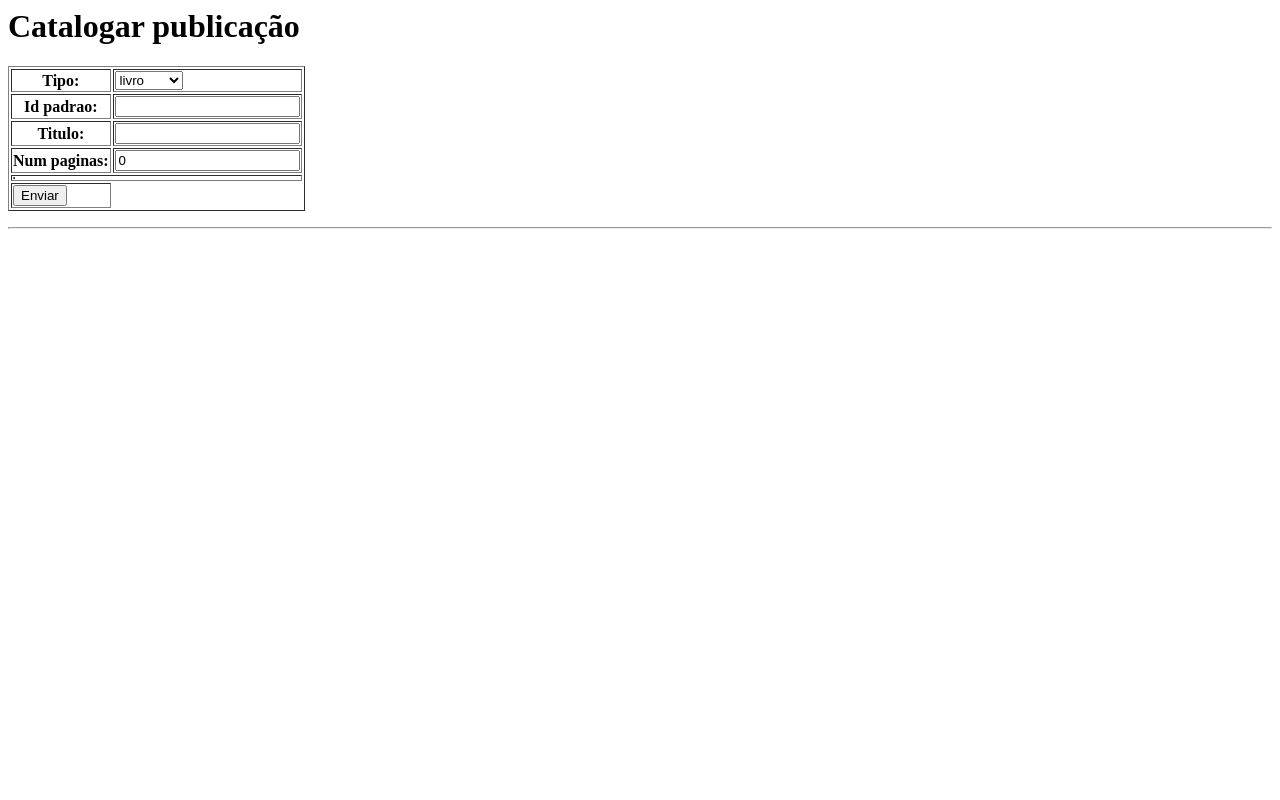
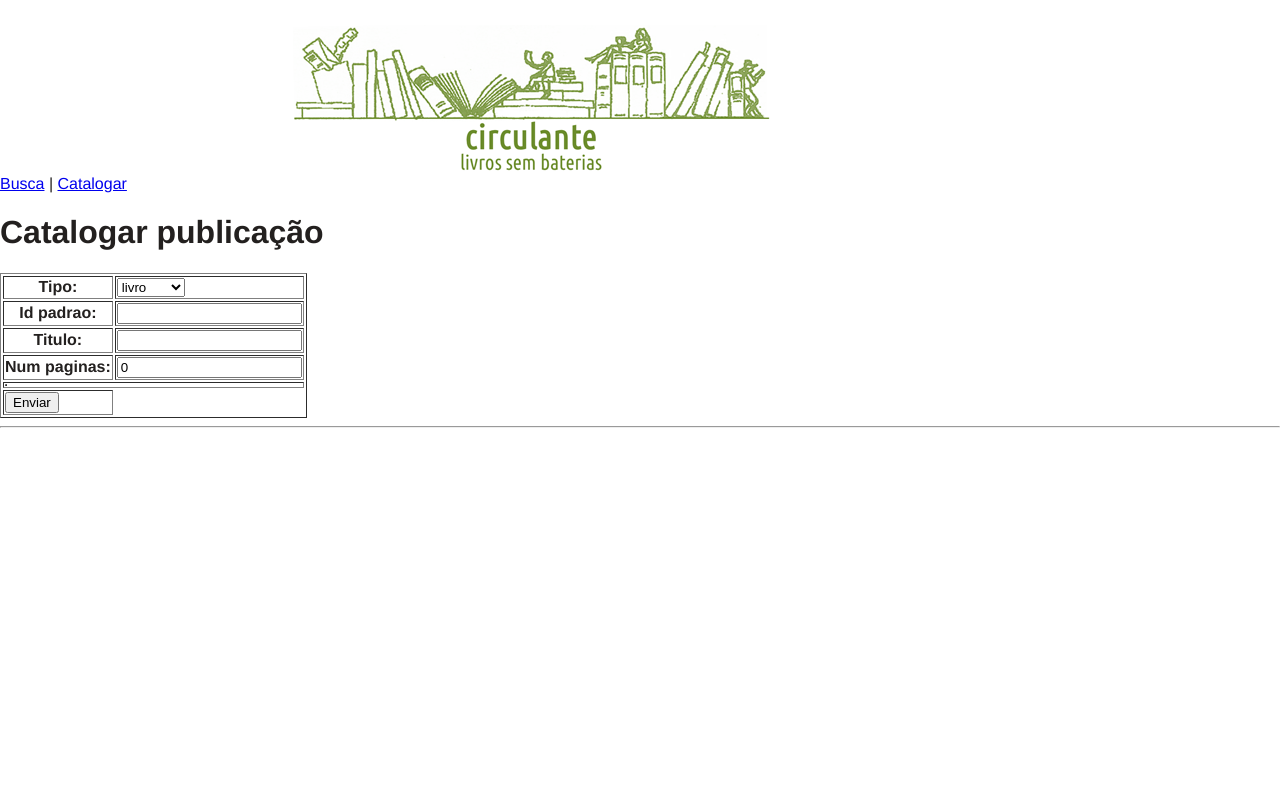
Before and after one commit to lyoshida/modulo4, a Django app: template circulante/circulante/catalogo/templates/catalogo/catalogar.html in a window 1280 px wide. Run offline with Django 3.2, Linux system fonts and the light colour scheme; the template is opened without the code that fills it: values that come from a table or form of the project are taken from there, others are empty; parts of the project's set-up code (start-up, migrations or seed data) failed here and were passed over.

Commit message:
Algumas alteracoes nos templates. Adicionado logo. Configuracoes para o apache2.

```diff
--- a/circulante/circulante/catalogo/templates/catalogo/catalogar.html
+++ b/circulante/circulante/catalogo/templates/catalogo/catalogar.html
@@ -1,8 +1,14 @@
-<html>
+{% extends 'base.html' %}
+
+{% block chamada %}Catalogar{% endblock %}
+
+{% block corpo %}
+
+<!--<html>
 <head>
     <title>Catalogar</title>
 </head>
-<body>
+<body>-->
     <h1> Catalogar publicação </h1>
     {% if erros %}
         <ul>
@@ -25,6 +31,7 @@
     </form>
 <hr>
 
-
+{% endblock corpo %}
+<!--
 </body>
-</html>
+</html>-->
--- a/circulante/circulante/catalogo/urls.py
+++ b/circulante/circulante/catalogo/urls.py
@@ -3,7 +3,8 @@ from .views import *
 
 urlpatterns = patterns('',
 
-    url(r'busca', busca, name='busca'),
+
     url(r'catalogar',catalogar, name='catalogar'),
     url(r'editar/(\d+)', editar, name='editar'),
+    url(r'', busca, name='busca'),
 )
--- /dev/null
+++ b/circulante/circulante/static/css/basico.css
@@ -0,0 +1,31 @@
+body {
+	font-family: 'helvetica', 'verdana', sans-serif;
+	font-size: 12pt;
+	color: rgb(35,32,31);
+	margin: 0;
+	padding: 0;
+}
+
+img {
+	border: none;
+}
+
+div.header div {
+	height: 150px;
+	position: relative;
+	width: 696px;
+	margin-left: auto;
+	margin-right: auto;
+	padding-top: 25px;
+}
+
+div.menu div ul {
+	list-style-type: none;
+	text-align: left;
+}
+
+div.menu div ul li {
+	display: inline;
+	margin-left: 5px;
+	margin-right: 5px;
+}
--- /dev/null
+++ b/circulante/circulante/templates/base.html
@@ -0,0 +1,36 @@
+<!-- melhor pratica eh usar load static e em vez de STATIC_URL usar static 'imagem.png'  -->
+{% load static %}
+
+<!DOCTYPE html>
+<html>
+
+	<head>
+		{% block cabecalho %}
+		<title>Circulante</title>
+		{% endblock %}
+		<link rel="stylesheet" type="text/css" href="{{ STATIC_URL }}css/basico.css" />
+	</head>
+
+	<body>
+
+		<div class="header">
+			<div>
+				<!--<a href="index.html" title="Home"><img src="{{ STATIC_URL }}images/circulante-logo.png" alt="circulante" title="Página inicial" /></a>-->
+				<a href="index.html" title="Home"><img src="{% static 'images/circulante-logo.png' %}" alt="circulante" title="Página inicial" /></a>
+			</div>
+		</div>
+
+		<div class="menu">
+			<div>
+					<a href="{% url busca %}">Busca</a> |
+                    <a href="{% url catalogar %}">Catalogar</a>
+			</div>
+		</div>
+
+		{% block corpo %}
+		<!-- body -->
+		{% endblock %}
+
+	</body>
+
+</html>
--- a/circulante/circulante/urls.py
+++ b/circulante/circulante/urls.py
@@ -7,11 +7,13 @@ admin.autodiscover()
 urlpatterns = patterns('',
     # Examples:
     # url(r'^$', 'circulante.views.home', name='home'),
-    url(r'^cat/', include('circulante.catalogo.urls')),
+
 
     # Uncomment the admin/doc line below to enable admin documentation:
     url(r'^admin/doc/', include('django.contrib.admindocs.urls')),
 
     # Uncomment the next line to enable the admin:
     url(r'^admin/', include(admin.site.urls)),
+
+    url(r'^', include('circulante.catalogo.urls')),
 )
```
Also changed, not shown: circulante/circulante/catalogo/templates/catalogo/busca.html (+10 -4 lines), circulante/circulante/settings.py (+6 -2 lines), circulante/circulante/static/images/circulante-logo.png (added), 1 other file.
